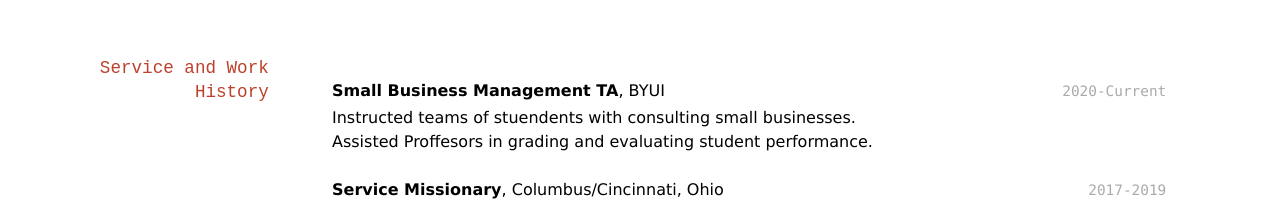
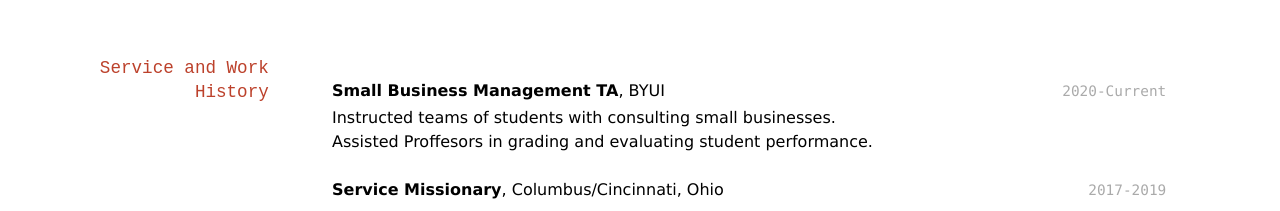
Before and after one commit to edensheffer/eden_resume, a Jekyll site: the page built from docs/index.md, in a window 1280 px wide. Shown: the part 788-999 px from the top of the page. Built offline with Jekyll 4.4.1, drawn with Linux system fonts in a browser that asks for light colours.

Commit message:
Update index.md

```diff
--- a/docs/index.md
+++ b/docs/index.md
@@ -58,7 +58,7 @@ __Research and Business Developement Center__, Consultant
 `2020-Current`
 __Small Business Management TA__, BYUI
 
-- Instructed teams of stuendents with consulting small businesses.
+- Instructed teams of students with consulting small businesses.
 - Assisted Proffesors in grading and evaluating student performance.
 
 `2017-2019`
```
